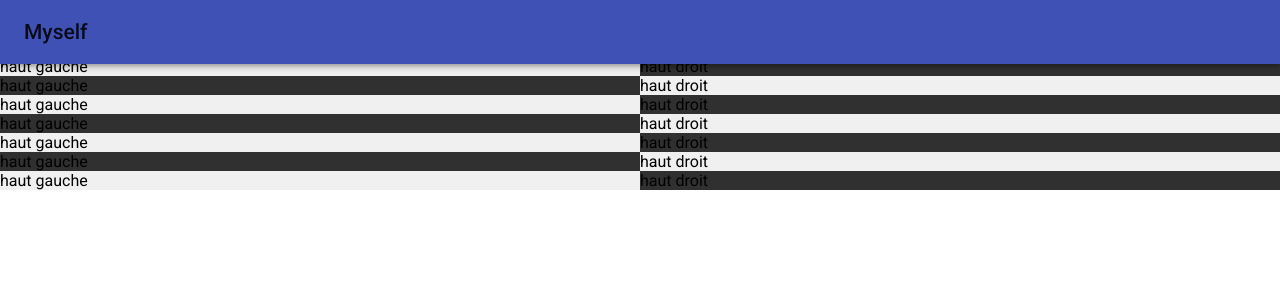
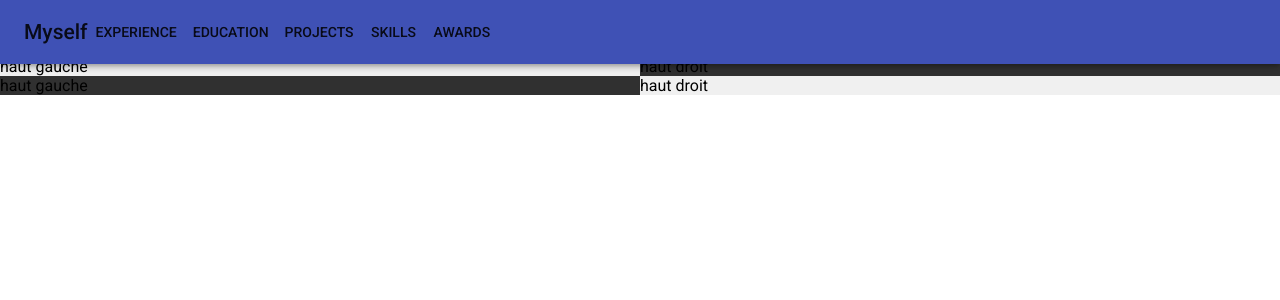
Before and after one commit to frankilepro/website, a React app: page / in a window 1280 px wide. Shown: the top 300 px of the page. Built offline with nearby package versions, Linux system fonts and the light colour scheme.

Commit message:
dumb scroller to view

```diff
--- a/src/App.js
+++ b/src/App.js
@@ -1,15 +1,23 @@
 import React, { Component } from 'react';
+import ReactDOM from 'react-dom'
 import AppBar from '@material-ui/core/AppBar';
 import Toolbar from '@material-ui/core/Toolbar';
 import Typography from '@material-ui/core/Typography';
 import Grid from '@material-ui/core/Grid';
 import styles from './App.css';
+import Button from '@material-ui/core/Button';
 
 class App extends Component {
+  rowsContent = { Experience: null, Education: null, Projects: null, Skills: null, Awards: null };
+
+  scrollToDomRef = (val) => {
+    const myDomNode = ReactDOM.findDOMNode(this.rowsContent[val])
+    window.scrollTo(0, myDomNode.offsetTop - 64)
+  }
+
   render() {
-    const numberOfRows = Array.from(Array(10).keys());
-    const rows = numberOfRows.map((index) =>
-      <Grid container className={styles.rowContent}>
+    const rows = Object.keys(this.rowsContent).map((value, index) =>
+      <Grid key={value} container className={styles.rowContent} ref={r => { this.rowsContent[value] = r }}>
         <Grid item xs style={{ backgroundColor: index % 2 === 0 ? "#303030" : "#F0F0F0" }}>
           haut gauche
         </Grid>
@@ -25,6 +33,9 @@ class App extends Component {
             <Typography variant="title" >
               Myself
             </Typography>
+            {Object.keys(this.rowsContent).map((value) =>
+              <Button onClick={() => this.scrollToDomRef(value)}>{value}</Button>
+            )}
           </Toolbar>
         </AppBar>
         <div className={styles.appLayout}>
```
